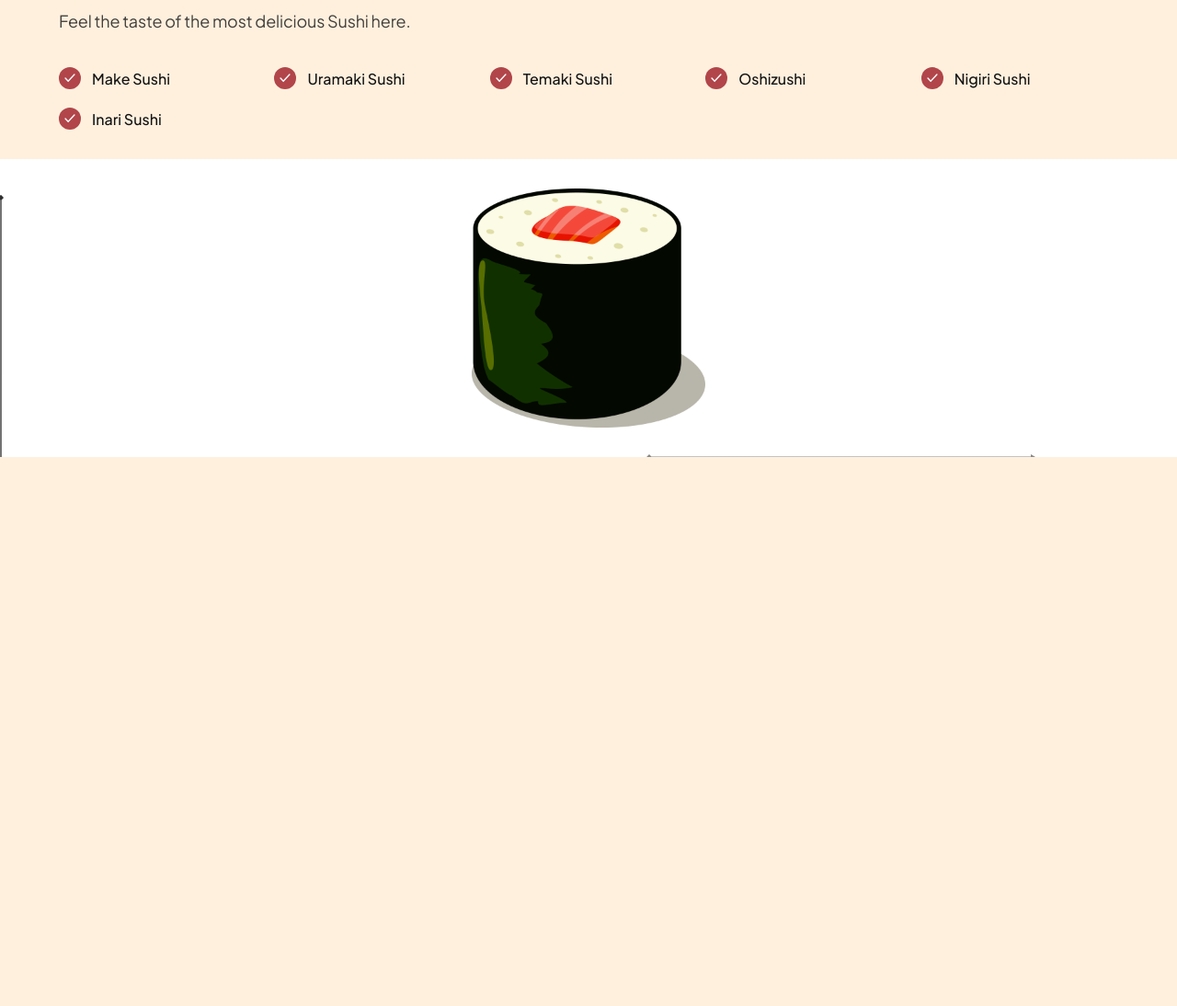
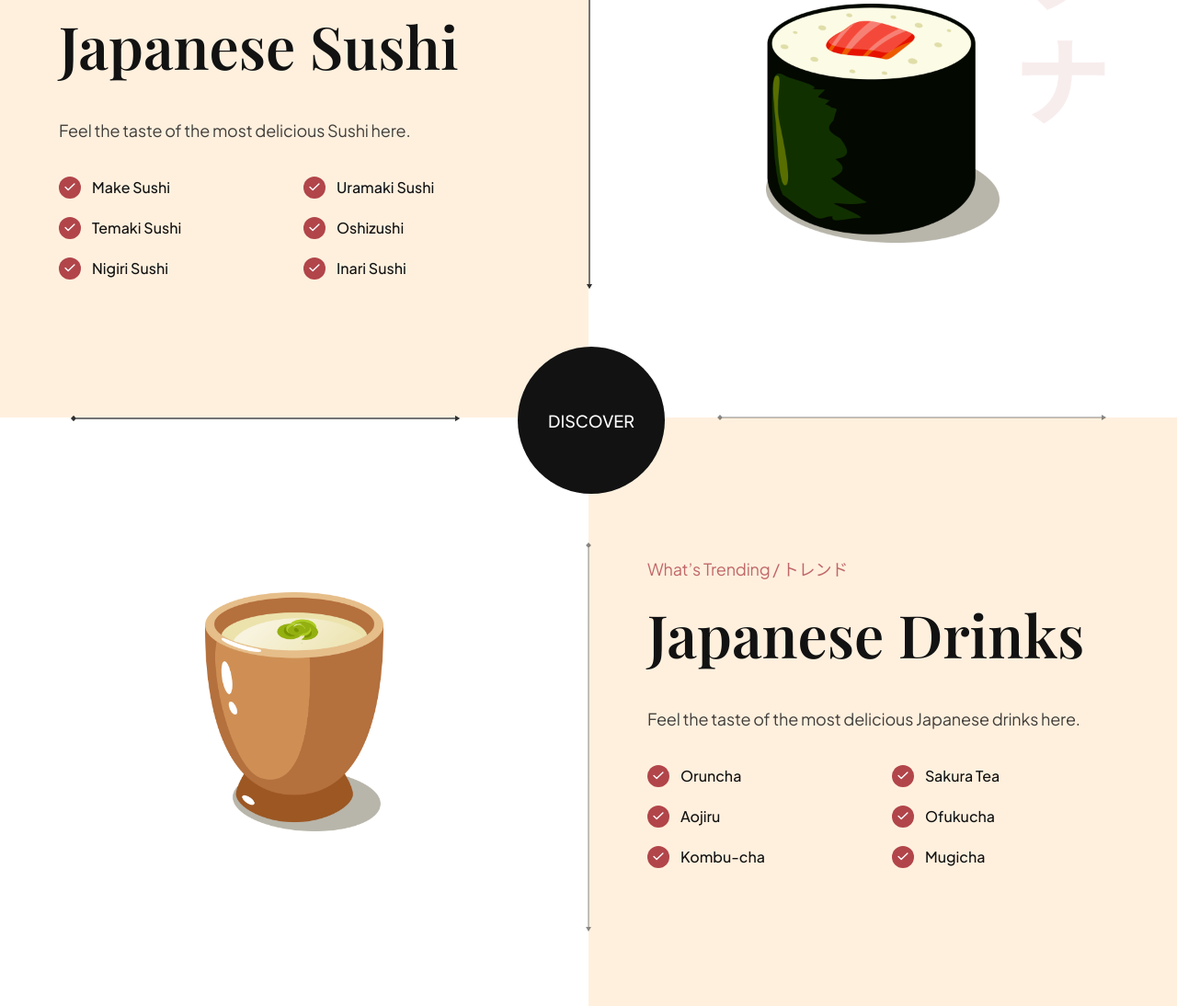
Before and after one commit to exzequel/sushi-static, a website built with Vite: page index.html in a window 1280 px wide. Shown: the part 2604-3698 px from the top of the page at 92% size. Before the commit the page ends 3101 px from the top, so only its background shows below. Built offline with nearby package versions, Linux system fonts and the light colour scheme.

Commit message:
add trending drinks section and style

```diff
--- a/css/sections/trending.css
+++ b/css/sections/trending.css
@@ -10,7 +10,7 @@
 
 }
 
-.trending-sushi, .trending-drink {
+.trending-sushi, .trending-drinks {
     width: 100%;
     min-height: 640px;
 
@@ -93,6 +93,32 @@
     object-fit: contain;
 }
 
+.trending__discover {
+    position: absolute;
+    top: 44%;
+    left: 44%;
+    z-index: 1;
+
+    width: 160px;
+    height: 160px;
+
+    background-color: var(--secondary-color);
+    border-radius: 100%;
+
+    display: flex;
+    justify-content: center;
+    align-items: center;
+}
+
+.trending__discover p {
+    color: #fff;
+    text-transform: uppercase;
+
+    font-size: 18px;
+    font-weight: 500;
+    font-family: var(--plus-jakarta-sans);
+}
+
 /* Arrows */
 .trending__arrow {
     position: absolute;
--- a/index.html
+++ b/index.html
@@ -184,6 +184,7 @@
   </section>
 
   <section class="trending" id="food">
+    <section class="trending-sushi">
       <div class="trending__content" data-aos="fade-right">
         <p class="sushi__subtitle">What’s Trending / トレンド</p>
         <h3 class="sushi__title">Japanese Sushi</h3>
@@ -246,6 +247,75 @@
         </div>
       </div>
     </section>
+    <div class="trending__discover" data-aos="zoom-in">
+      <p>Discover</p>
+    </div>
+    <section class="trending-drinks">
+      <div class="trending__image flex-center">
+        <img src="assets/sushi-4.png" alt="sushi-4" data-aos="fade-right">
+
+        <div class="trending__arrow trending__arrow-top">
+          <img src="assets/arrow-horizontal.svg" alt="arrow horizontal">
+        </div>
+        <div class="trending__arrow trending__arrow-top">
+          <img src="assets/arrow-horizontal.svg" alt="arrow horizontal">
+        </div>
+        <div class="trending__arrow trending__arrow-top">
+          <img src="assets/arrow-horizontal.svg" alt="arrow horizontal">
+        </div>
+        <div class="trending__arrow trending__arrow-right">
+          <img src="assets/arrow-vertical.svg" alt="arrow vertical">
+        </div>
+      </div>
+      <div class="trending__content" data-aos="fade-left">
+        <p class="sushi__subtitle">What’s Trending / トレンド</p>
+        <h3 class="sushi__title">Japanese Drinks</h3>
+        <p class="sushi__description">Feel the taste of the most delicious Japanese drinks here.</p>
+
+        <ul class="trending__list flex-between">
+          <li>
+            <div class="trending__icon flex-center">
+              <img src="assets/check.svg" alt="check">
+            </div>
+            <p>Oruncha</p>
+          </li>
+          <li>
+            <div class="trending__icon flex-center">
+              <img src="assets/check.svg" alt="check">
+            </div>
+            <p>
+              Sakura Tea</p>
+          </li>
+          <li>
+            <div class="trending__icon flex-center">
+              <img src="assets/check.svg" alt="check">
+            </div>
+            <p>Aojiru</p>
+          </li>
+          <li>
+            <div class="trending__icon flex-center">
+              <img src="assets/check.svg" alt="check">
+            </div>
+            <p>Ofukucha</p>
+          </li>
+          <li>
+            <div class="trending__icon flex-center">
+              <img src="assets/check.svg" alt="check">
+            </div>
+            <p>
+              Kombu-cha</p>
+          </li>
+          <li>
+            <div class="trending__icon flex-center">
+              <img src="assets/check.svg" alt="check">
+            </div>
+            <p>Mugicha</p>
+          </li>
+        </ul>
+      </div>
+    </section>
+  </section>
+
 
   <script src="js/script.js" type="module"></script>
 </body>
```
Lines whose indentation alone changed are shown as unchanged.
